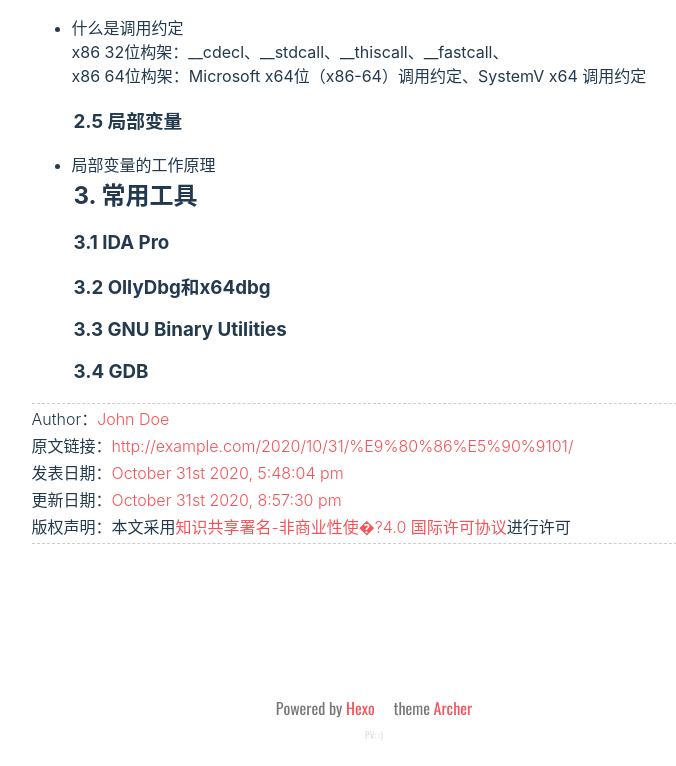
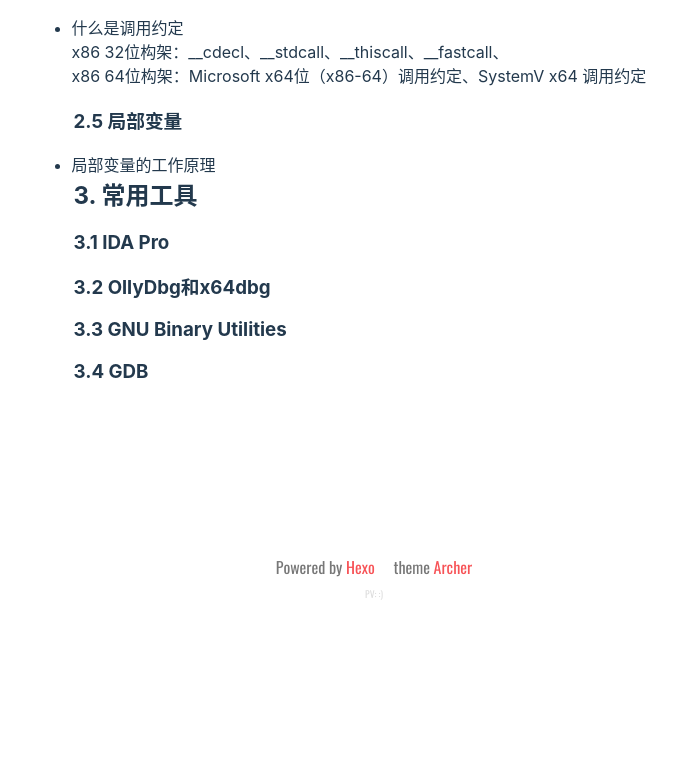
Before and after one commit to biuzrc/Biuzrc.github.io, a plain HTML site: page 2020/10/31/逆向01/index.html in a window 1280 px wide. Shown: the part 1404-2170 px from the top of the page, without its empty margins (266-942 px from the left). After the commit the page ends 2029 px from the top, so only its background shows below. Drawn offline with nearby package versions, Linux system fonts and the light colour scheme; some packages are replaced by stand-ins of ours; a script that the page names is missing; a web font is replaced by a local one.

Commit message:
Site updated: 2020-10-31 21:18:23

```diff
--- a/2020/10/31/逆向01/index.html
+++ b/2020/10/31/逆向01/index.html
@@ -433,14 +433,6 @@ height:50vh;
     </article>
     <!-- license  -->
 
-        <div class="license-wrapper">
-            <p>Author：<a href="http://example.com">John Doe</a>
-            <p>原文链接：<a href="http://example.com/2020/10/31/%E9%80%86%E5%90%9101/">http://example.com/2020/10/31/%E9%80%86%E5%90%9101/</a>
-            <p>发表日期：<a href="http://example.com/2020/10/31/%E9%80%86%E5%90%9101/">October 31st 2020, 5:48:04 pm</a>
-            <p>更新日期：<a href="http://example.com/2020/10/31/%E9%80%86%E5%90%9101/">October 31st 2020, 8:57:30 pm</a>
-            <p>版权声明：本文采用<a rel="license noopener" target="_blank" href="http://creativecommons.org/licenses/by-nc/4.0/">知识共享署名-非商业性使�?4.0 国际许可协议</a>进行许可</p>
-        </div>
-
     <!-- paginator  -->
     <ul class="post-paginator">
         <li class="next">
```
